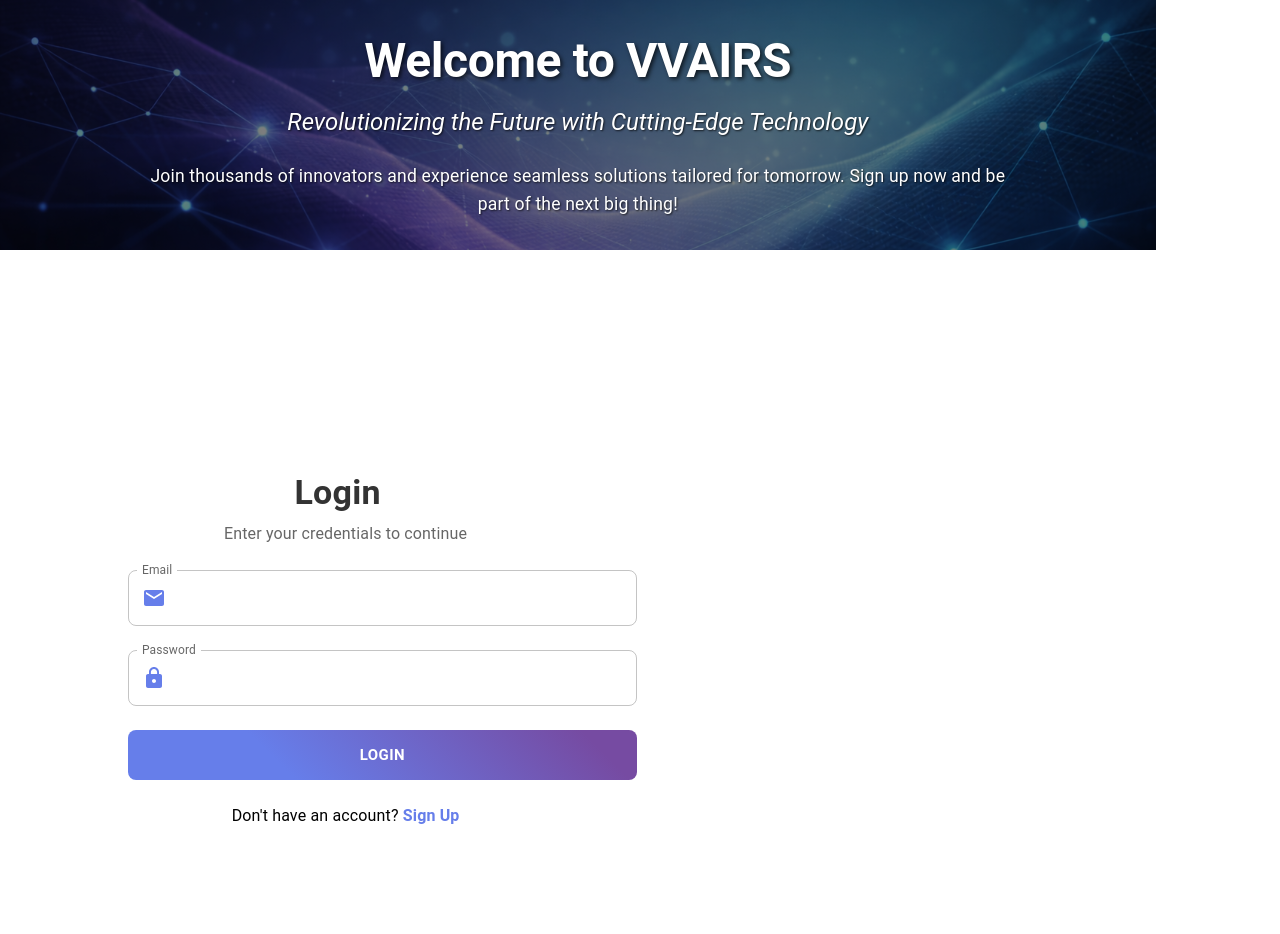
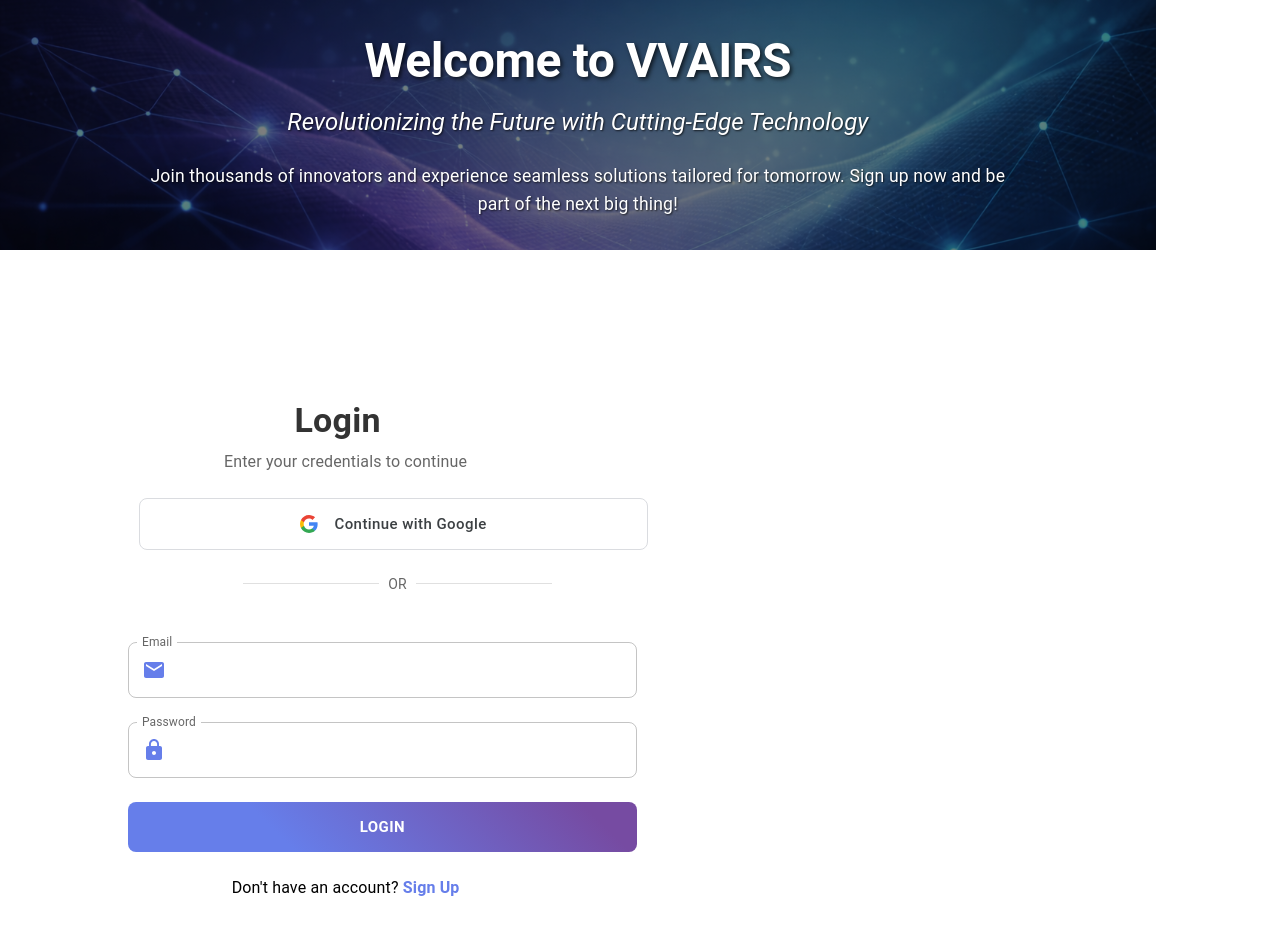
Before and after one commit to VVAIRS/VVAIRS_Frontend, a React (Create React App) app: page /login in a window 1280 px wide. Shown: the top 934 px of the page. Built offline with nearby package versions, Linux system fonts and the light colour scheme.

Commit message:
Added Google OAuuth

```diff
--- a/src/pages/LoginPage.js
+++ b/src/pages/LoginPage.js
@@ -166,7 +166,7 @@ const LoginPage = () => {
                         </Typography>
 
                         {/* Google OAuth Button */}
-                        {/* <Box sx={{ width: "150%", mb: 3 }}>
+                        <Box sx={{ width: "150%", mb: 3 }}>
                             <Button
                                 fullWidth
                                 variant="outlined"
@@ -203,7 +203,7 @@ const LoginPage = () => {
                                     OR
                                 </Typography>
                             </Divider>
-                        </Box> */}
+                        </Box>
 
                         <form onSubmit={loginHandleSubmit(loginUser)} style={{ width: "100%" }}>
                             <Stack spacing={3} width="150%">
```
